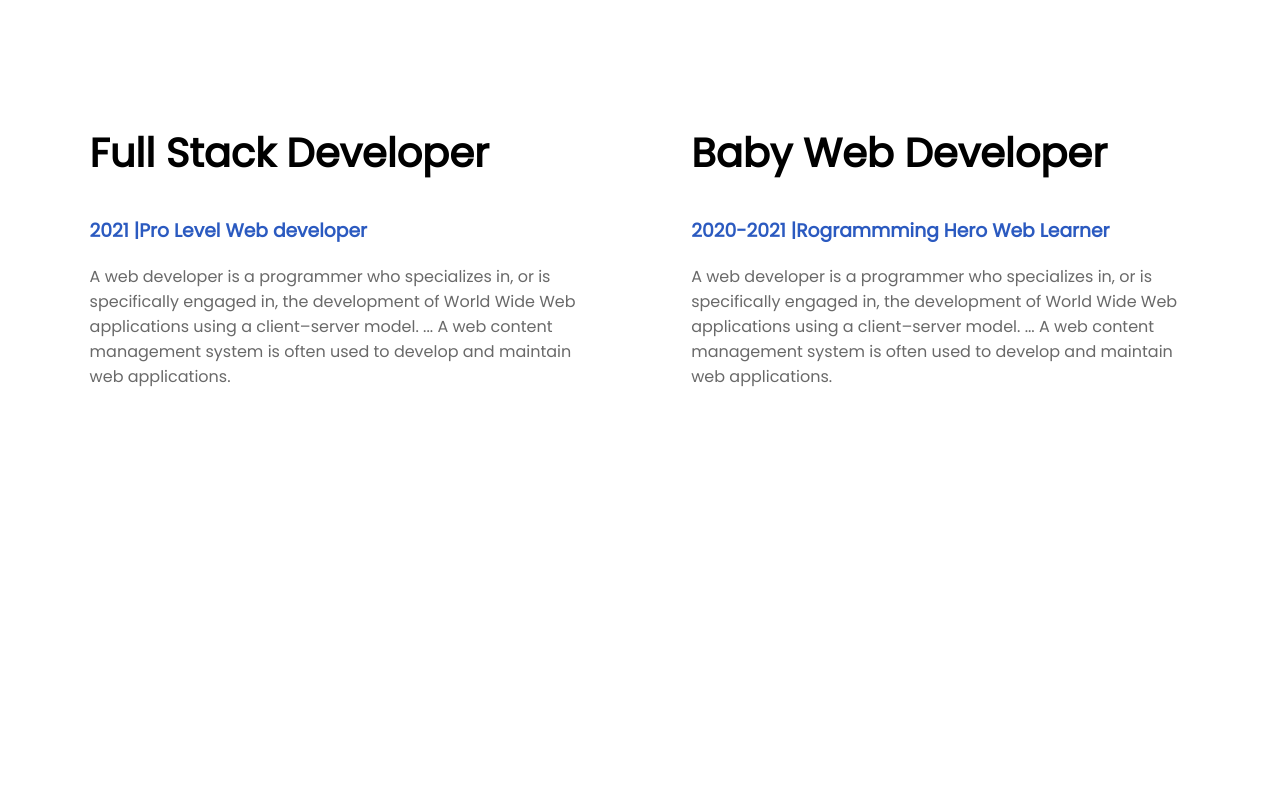
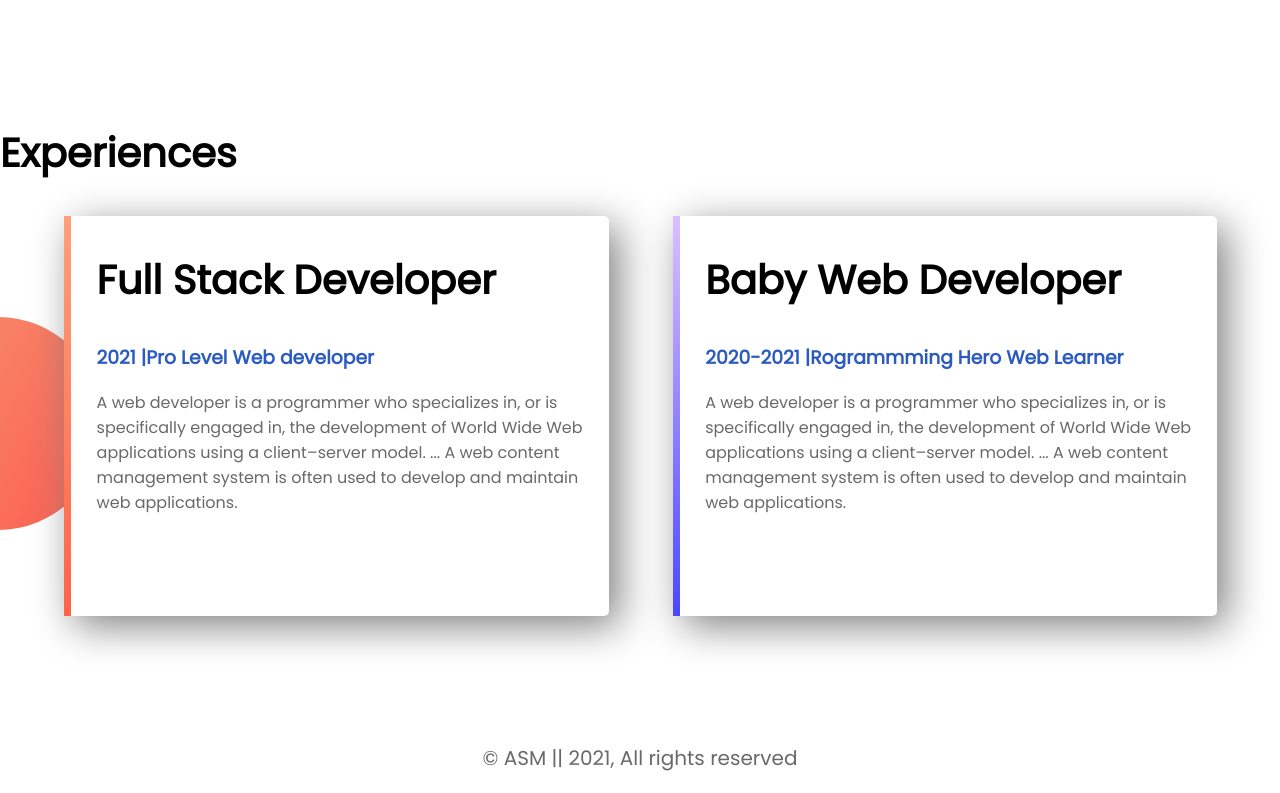
Before and after one commit to asmmostafarafid/Dev-Portfolio, a plain HTML site: page index.html in a window 1280 px wide. Shown: the part 1110-1903 px from the top of the page. Before the commit the page ends 1800 px from the top, so only its background shows below. Drawn offline with Linux system fonts and the light colour scheme.

Commit message:
Completely finished web-portfolio

```diff
--- a/index.html
+++ b/index.html
@@ -32,20 +32,23 @@
        </div>
     </section>
 
-    <section class="Experiences-area">
-        <div class="helf-width">
+    <section class="experiences-area">
+        <h2>Experiences</h2>
+        <div id="full-stack" class="helf-width single-experience">
             <h2>Full Stack Developer</h2>
             <h3><span class="ex-hightlight">2021 |Pro Level Web developer</span></h3>
             <p>A web developer is a programmer who specializes in, or is specifically engaged in, the development of World Wide Web applications using a client–server model. ... A web content management system is often used to develop and maintain web applications.</p>
 
         </div>
-        <div class="helf-width">
+        <div id="baby-web" class="helf-width single-experience">
             <h2>Baby Web Developer</h2>
             <h3><span class="ex-hightlight">2020-2021 |Rogrammming Hero Web Learner</span></h3>
             <p>A web developer is a programmer who specializes in, or is specifically engaged in, the development of World Wide Web applications using a client–server model. ... A web content management system is often used to develop and maintain web applications.</p>
 
         </div>
-
     </section>
+    <footer>
+        <p class="footer">© ASM || 2021, All rights reserved</p>
+    </footer>
 </body>
 </html>
--- a/style.css
+++ b/style.css
@@ -53,3 +53,28 @@ section{
 .ex-hightlight{
     color: rgba(9, 64, 182, 0.863);
 }
+.experiences-area{
+    background-image: url(images/exp-bg.png);
+    background-repeat: no-repeat;
+    background-position: left;
+}
+.single-experience{
+    box-shadow: 10px 10px 40px gray;
+    border-radius: 5px;
+    height: 80%;
+    background-color: white;
+}
+#full-stack{
+    border-left: 7px solid;
+    border-image: linear-gradient(180deg,lightsalmon,tomato);
+    border-image-slice: 1;
+}
+#baby-web{
+    border-left: 7px solid;
+    border-image: linear-gradient(180deg,rgb(219, 192, 255), rgb(74, 71, 255));
+    border-image-slice: 1;
+}
+.footer{
+    text-align: center;
+    font-size: 20px;
+}
```
